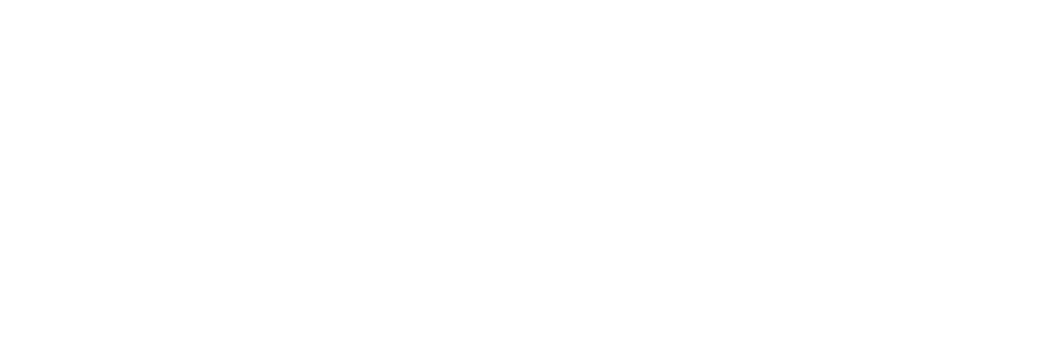
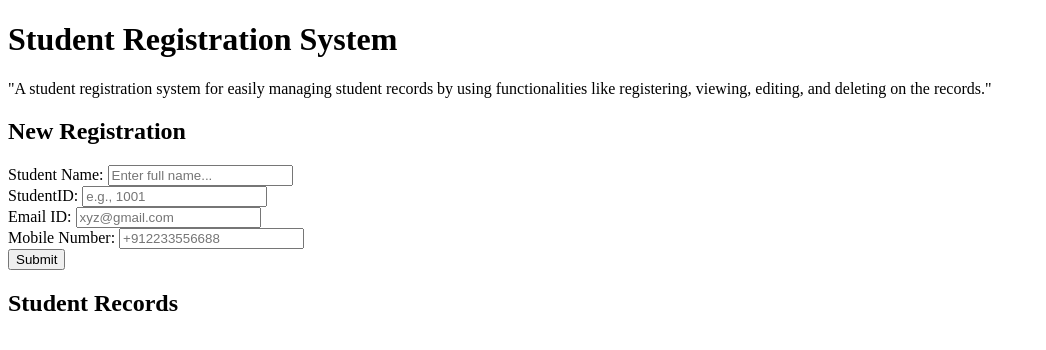
Before and after one commit to Prathamesh910/Student_Registration_System, a plain HTML site: page index.html in a window 1280 px wide. Shown: the whole page, without its empty margins (0-1046 px from the left). Drawn offline with Linux system fonts and the light colour scheme.

Commit message:
[Task 2 and 3] header, form and input fields completed.

```diff
--- a/index.html
+++ b/index.html
@@ -1,14 +1,56 @@
 <!DOCTYPE html>
 <html lang="en">
-<head>
-    <meta charset="UTF-8">
-    <meta name="viewport" content="width=device-width, initial-scale=1.0">
+  <head>
+    <meta charset="UTF-8" />
+    <meta name="viewport" content="width=device-width, initial-scale=1.0" />
     <title>Student Registration System</title>
-    <link rel="stylesheet" href="style.css">
-</head>
-<body>
+    <link rel="stylesheet" href="style.css" />
+  </head>
+  <body>
+    <header>
+      <h1>Student Registration System</h1>
+      <p>
+        "A student registration system for easily managing student records by
+        using functionalities like registering, viewing, editing, and deleting
+        on the records."
+      </p>
+    </header>
+    <main>
+      <section id="registration_form">
+        <h2>New Registration</h2>
+        <form id="form">
+          <div class="input">
+            <label for="name">Student Name:</label>
+            <input
+              type="text"
+              id="name"
+              required
+              placeholder="Enter full name..."
+            />
+          </div>
+          <div class="input">
+            <label for="id">StudentID:</label>
+            <input type="text" id="id" required placeholder="e.g., 1001" />
+          </div>
+          <div class="input">
+            <label for="emailid"> Email ID:</label>
+            <input type="email" id="emailid" placeholder="xyz@gmail.com" />
+          </div>
+          <div class="input">
+            <label for="number">Mobile Number:</label>
+            <input type="text" id="number" placeholder="+912233556688" />
+          </div>
 
+          <button type="submit" id="submitbtn">Submit</button>
+        </form>
+      </section>
+
+      <section id="records">
+        <h2>Student Records</h2>
+        <div id="records_table"></div>
+      </section>
+    </main>
 
     <script src="script.js"></script>
-</body>
+  </body>
 </html>
```
